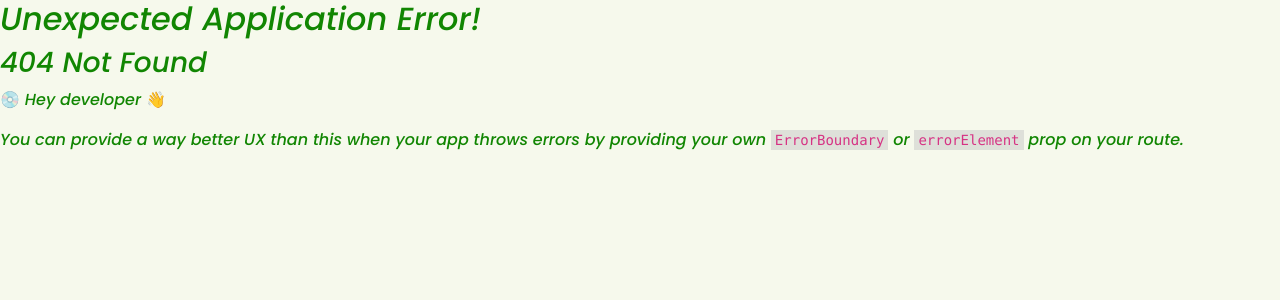
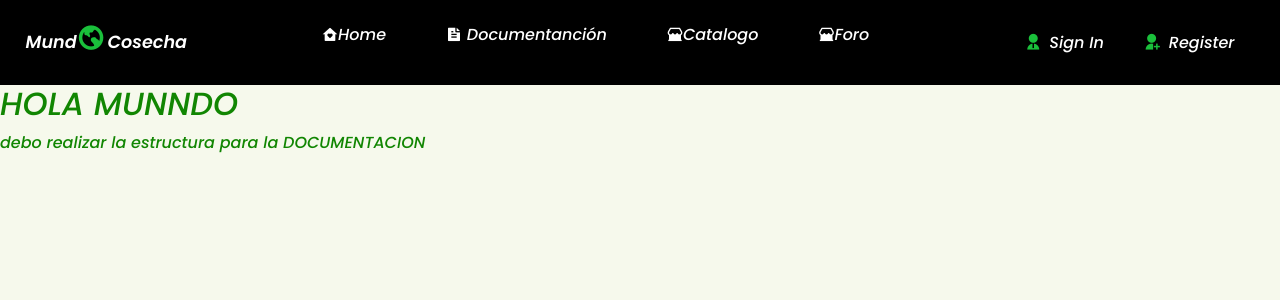
Before and after one commit to MundoCosecha/Front-MundoCosecha, a React (Vite) app: page /Documentacion in a window 1280 px wide. Before the commit this address had no page. Shown: the top 300 px of the page. Built offline with nearby package versions, Linux system fonts and the light colour scheme.

Commit message:
se agrego documentacion y foro

```diff
--- a/package.json
+++ b/package.json
@@ -17,6 +17,7 @@
     "react-calendar": "^4.6.1",
     "react-dom": "^18.2.0",
     "react-router-dom": "^6.16.0",
+    "socket.io": "^4.7.2",
     "uuid": "^9.0.1"
   },
   "devDependencies": {
--- a/src/actions/foroScoket.js
+++ b/src/actions/foroScoket.js
@@ -0,0 +1 @@
+import http from 'http';
--- a/src/components/Navbar.jsx
+++ b/src/components/Navbar.jsx
@@ -31,9 +31,11 @@ export const Navbar = () => {
           <li>
             <Link to={'/'}><i className="ri-home-heart-fill"></i>Home</Link>
           </li>
-          <li> <Link> <i className='ri-file-text-fill'></i> Documentanción</Link> </li>
+          <li> <Link to={'/Documentacion'}> <i className='ri-file-text-fill'></i> Documentanción</Link> </li>
           {user && <li> <Link to={'/Gestion'}><i className='bx bx-task'></i>Gestion</Link> </li>}
           <li> <Link to={'/catalogo'}><i className="ri-store-2-fill"></i>Catalogo</Link> </li>
+          <li> <Link to={'/Foro'}><i className="ri-store-2-fill"></i>Foro</Link> </li>
+
         </ul>
         <div className="Users">
           {user
--- a/src/page/Document.jsx
+++ b/src/page/Document.jsx
@@ -0,0 +1,71 @@
+// import { useState } from 'react'
+
+import { Navbar } from "../components/Navbar";
+
+// export const Document = () => {
+
+//     const [ error, setError ] = useState(false)
+
+//     const [ user, setUser ] = useState(
+//         {
+//             userName:""
+//         }
+//     )
+
+
+
+
+//     const  handlerSubmit = (e) => {
+//         e.preventDefault()
+
+//         if( user.userName === "" ) {
+//             setError(true)
+//             return
+//         } else{
+//             setError(false)
+//         }
+
+//     }
+
+//     const handleChange = (e) => {
+
+//         setUser({
+//             ...user,
+//             [e.target.name]: e.target.value
+//         })
+
+//     }
+
+
+//     return (
+//         <div>
+//             <h1> hola mundo</h1>
+//             <form action=""
+//             onSubmit={ handlerSubmit}
+//             onChange={ handleChange }
+//             >
+//                 <label > MENSAJERIA </label>
+//              <input type="text" name='userName' />
+//              <button type = 'submit'>
+//                 ENVIAR
+//              </button>
+//             </form>
+//             {error && <p> Todos los campos son necesarios </p>}
+//         </div>
+//     );
+// }
+
+
+
+
+
+export const Document = () => {
+    return (
+        <div>
+            <Navbar/>
+            <h2>HOLA MUNNDO</h2>
+            <p> debo realizar la estructura para la DOCUMENTACION
+            </p>
+        </div>
+    );
+}
--- a/src/page/Foro.jsx
+++ b/src/page/Foro.jsx
@@ -0,0 +1,10 @@
+import { Navbar } from "../components/Navbar";
+
+ export const Foro = () => {
+    return (
+        <div>
+            <Navbar/>
+            <p>hola soy el foro</p>
+        </div>
+    );
+}
```
Also changed, not shown: src/main.jsx (+10 -6 lines), src/components/DocumentPage/DocumentPage.jsx (added), src/components/ForoPage/Foro.jsx (added), 1 other file (tests, documents, lock files or other folders).
